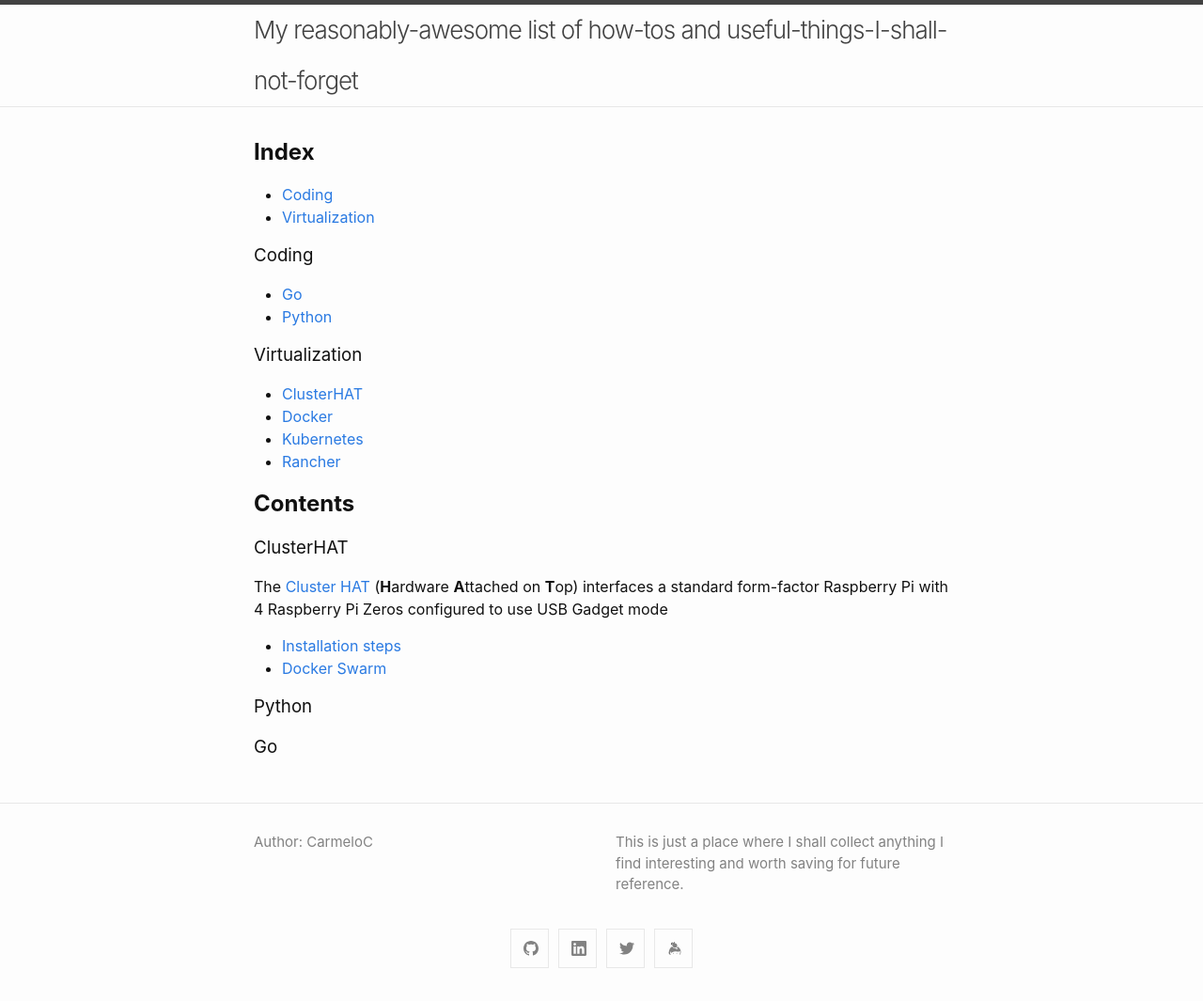
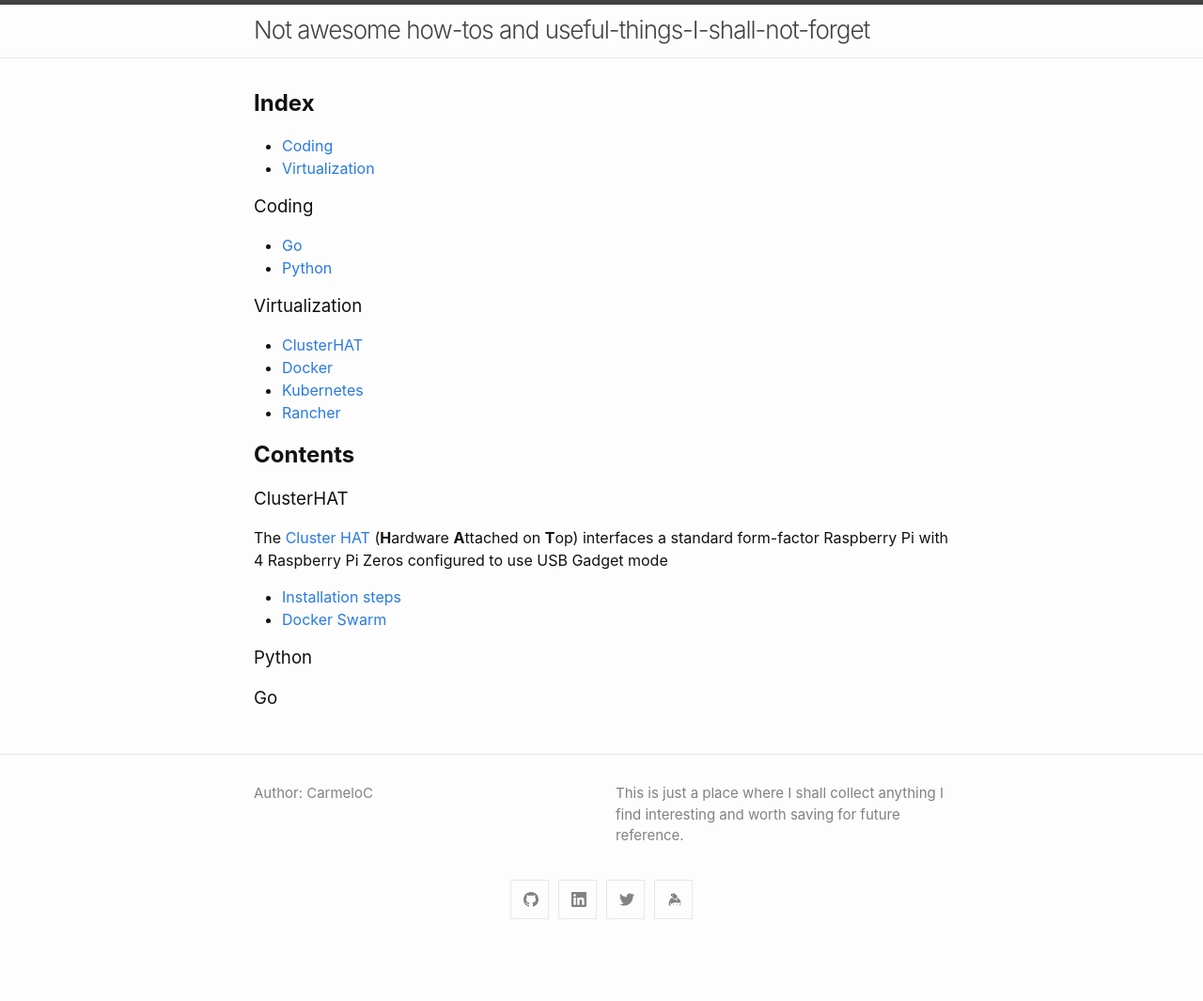
Before and after one commit to carmelo0x99/carmelo0x99.github.io, a Jekyll site: the page built from README.md, in a window 1280 px wide. Shown: the whole page at 94% size. Built offline with Jekyll 4.4.1, drawn with Linux system fonts in a browser that asks for light colours; our own code applies the rules of GitHub Pages for plain Markdown files; after the commit the page ends 1013 px from its top, so only the background shows below that.

Commit message:
Edited minima config

```diff
--- a/_config.yml
+++ b/_config.yml
@@ -1,5 +1,5 @@
 # Based on: https://github.com/jekyll/minima
-title: My reasonably-awesome list of how-tos and useful-things-I-shall-not-forget
+title: Not awesome how-tos and useful-things-I-shall-not-forget
 author:
   name: CarmeloC
 #  email: your-email@domain.com
```
